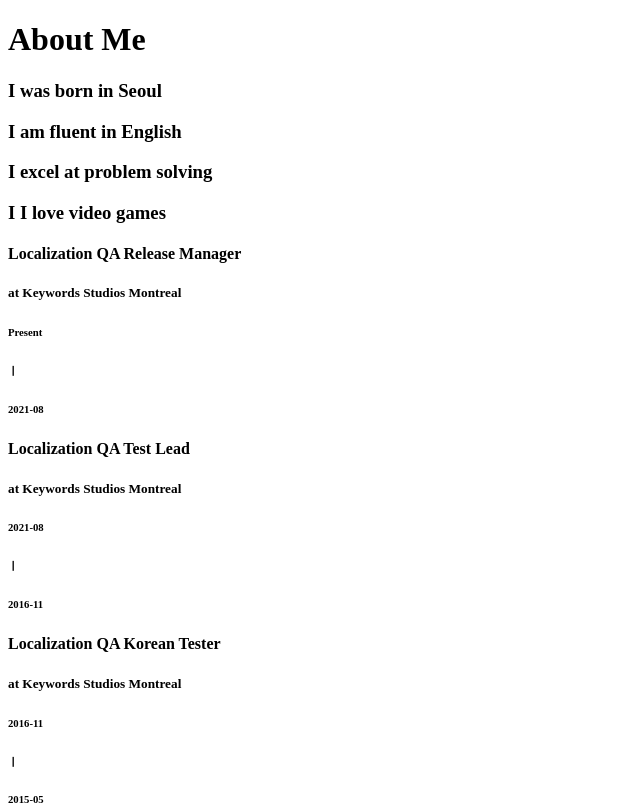
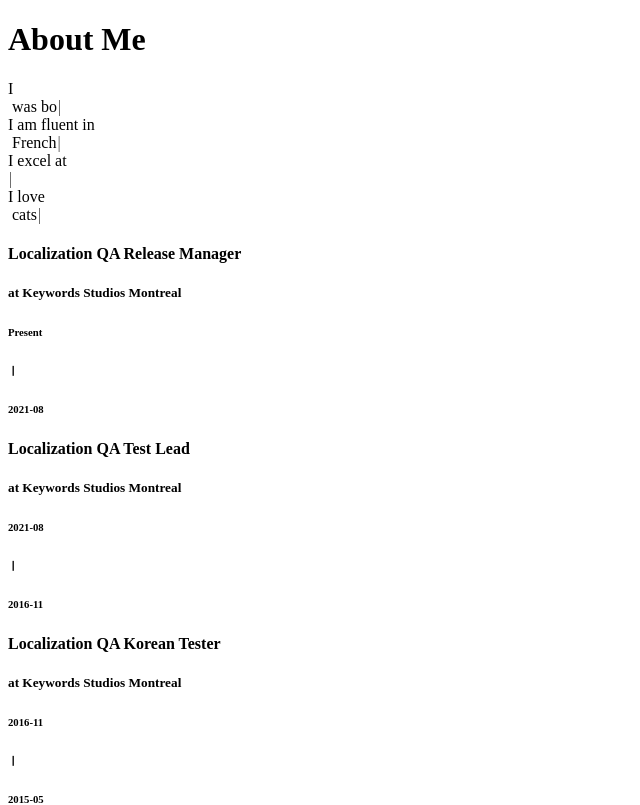
Before and after one commit to doraemon0807/hong-portfolio, a Next.js app: page /about in a window 1280 px wide. Shown: the top 805 px of the page, without its empty margins (0-640 px from the left). Built offline with nearby package versions, Linux system fonts and the light colour scheme.

Commit message:
about typewriter effect

```diff
--- a/package.json
+++ b/package.json
@@ -24,6 +24,7 @@
     "recoil": "^0.7.7",
     "tailwindcss": "3.3.2",
     "tailwindcss-animation-delay": "^1.0.7",
-    "typescript": "5.1.6"
+    "typescript": "5.1.6",
+    "typewriter-effect": "^2.20.1"
   }
 }
--- a/src/pages/about.tsx
+++ b/src/pages/about.tsx
@@ -1,4 +1,5 @@
 import Timeline from "@/components/timeline";
+import Typewriter from "typewriter-effect";
 
 export default function About() {
   return (
@@ -8,10 +9,57 @@
           <div className="flex justify-around flex-col">
             <h1 className="title">About Me</h1>
             <div className="flex flex-col space-y-10 tracking-widest text-lg">
-              <h3>I was born in Seoul</h3>
-              <h3>I am fluent in English</h3>
-              <h3>I excel at problem solving</h3>
-              <h3>I I love video games</h3>
+              <div className="flex">
+                <span>I</span>
+                <Typewriter
+                  options={{
+                    strings: [
+                      " was born in Seoul",
+                      " currently live in Montreal",
+                    ],
+                    autoStart: true,
+                    loop: true,
+                  }}
+                />
+              </div>
+              <div className="flex">
+                <span>I am fluent in</span>
+                <Typewriter
+                  options={{
+                    strings: [" English", " French", " Korean"],
+                    autoStart: true,
+                    loop: true,
+                  }}
+                />
+              </div>
+              <div className="flex">
+                <span>I excel at</span>
+                <Typewriter
+                  options={{
+                    strings: [
+                      " problem solving",
+                      " leadership",
+                      " task management",
+                    ],
+                    autoStart: true,
+                    loop: true,
+                  }}
+                />
+              </div>
+              <div className="flex">
+                <span>I love</span>
+                <Typewriter
+                  options={{
+                    strings: [
+                      " video games",
+                      " cats and dogs",
+                      " playing guitar",
+                    ],
+                    autoStart: true,
+                    loop: true,
+                  }}
+                />
+              </div>
             </div>
           </div>
           <div className="w-full flex h-full mt-10">
```
Also changed, not shown: 1 other file (tests, documents, lock files or other folders).
